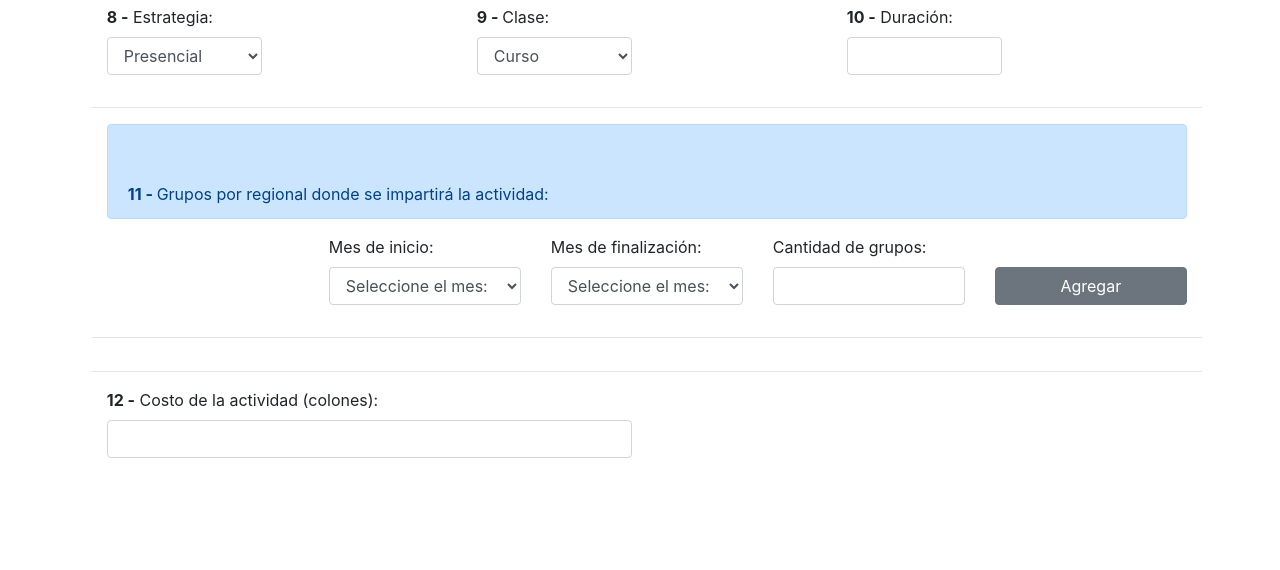
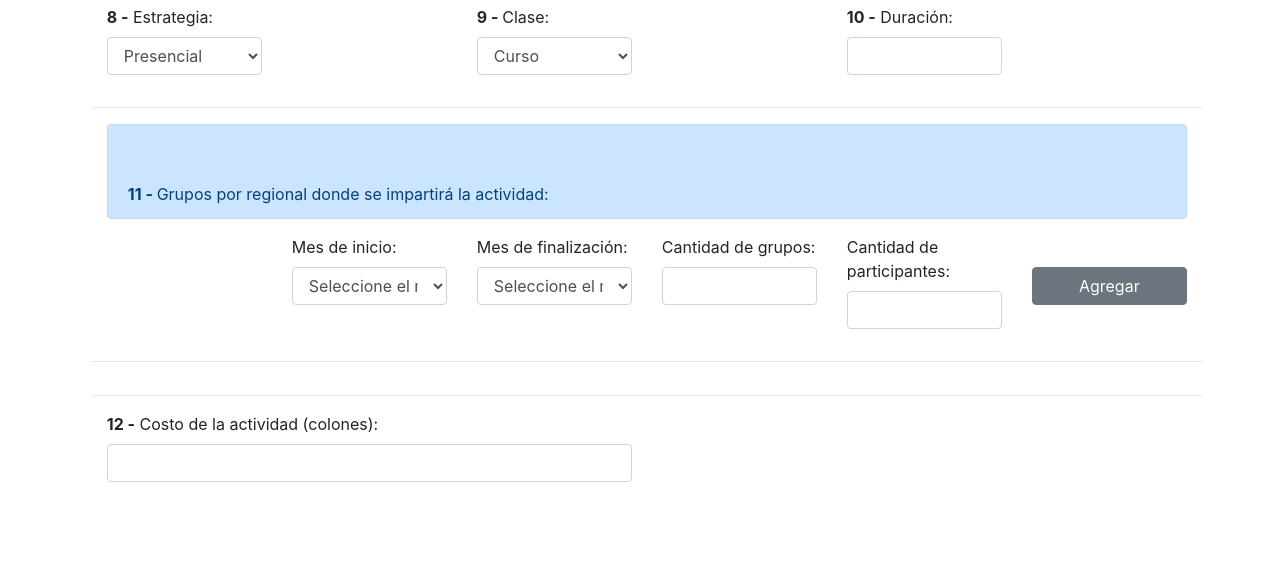
Before and after one commit to producciongespro/pfp, a PHP site: page /tcpdf/pages/mediador/detalle_actividad.php in a window 1280 px wide. Shown: the part 858-1428 px from the top of the page. Before the commit the page ends 1316 px from the top, so only its background shows below. Run offline with PHP 8.4, Linux system fonts and the light colour scheme; the visitor is signed in with stand-in values (Sample User, id 1); some libraries are stand-ins or nearby versions.

Commit message:
Visualización de participantes en las vistas
en las vistas de analista y edición en mediador (detalles)

```diff
--- a/js/controller/c_detalle_actividad.js
+++ b/js/controller/c_detalle_actividad.js
@@ -95,13 +95,6 @@ function enabledDiskFloppy() {
 
    console.log("Estado del PFP: " + userInfo.pfpStatus);
 
-  /*
-   console.log("Nombre " +  record.e_nombre);
-   console.log("duracion " + record.e_duracion);
-   console.log( "Sede " + record.e_sede);
-   console.log("tipo " + record.e_tipo);
-   console.log("Area " + record.e_area);
-   */
 
    //Si el estado es edicicón puede editar todos los campos
     if (userInfo.pfpStatus =="Edicion") {
@@ -307,12 +300,13 @@ function eventAddGroup() {
     $("#btnAgregarGrupo").click(function () {
         // console.log($("#nmbGrupos").val());
          if ($("#nmbGrupos").val() != "" ) {
-             v.table( "#colTableGroupos", m.addGroups( $("#selRegional").val(),  $("#selMesIni").val(),  $("#selMesFin").val(), $("#nmbGrupos").val())  );
+             v.table( "#colTableGroupos", m.addGroups( $("#selRegional").val(),  $("#selMesIni").val(),  $("#selMesFin").val(), $("#nmbGrupos").val(), $("#nmbCantidadParticipantes").val()   )  );
              //limpia los campos del sub formulario
              $("#selRegional").val("");
              $("#selMesIni").val("");
              $("#selMesFin").val("");
              $("#nmbGrupos").val("");
+             $("#nmbCantidadParticipantes").val();
              //Crea el evento para eliminar cada uno de los registros:
              eventDeleteGroup();
 
--- a/js/views/v_detalle_actividad.js
+++ b/js/views/v_detalle_actividad.js
@@ -65,6 +65,7 @@ View.prototype.table = function (visor, array ) {
         "<th scope='col'>Mes de inicio</th>" +
         "<th scope='col'>Mes de finalización</th>" +
         "<th scope='col'>Cantidad de grupos</th>" +
+        "<th scope='col'>Cantidad de participantes</th>" +
         "<th scope='col'>Eliminar</th>" +
       "</tr>" +
     "</thead>" +
@@ -85,9 +86,12 @@ View.prototype.table = function (visor, array ) {
                 "<td>" +
                   array[index].fin +
                 "</td>" +
-                "<td>" +
+                "<td class='text-center' >" +
                   array[index].grupos +
                 "</td>" +
+                "<td class='text-center'>" +
+                   array[index].cantParticipantes +
+              "</td>" +
 
               "<td>" +
                     "<i id='faiDel"+ index +"'  target='"+ index +"'   class='far fa-trash-alt fa-btn-obj btn-del'></i>" +
--- a/js_analista/controller/c_detalle_actividad.js
+++ b/js_analista/controller/c_detalle_actividad.js
@@ -238,12 +238,15 @@ function eventAddGroup() {
     $("#btnAgregarGrupo").click(function () {
         // console.log($("#nmbGrupos").val());
          if ($("#nmbGrupos").val() != "" ) {
-             v.table( "#colTableGroupos", m.addGroups( $("#selRegional").val(),  $("#selMesIni").val(),  $("#selMesFin").val(), $("#nmbGrupos").val())  );
+             v.table( "#colTableGroupos", m.addGroups( $("#selRegional").val(),  $("#selMesIni").val(),  $("#selMesFin").val(), $("#nmbGrupos").val(), $("#nmbCantParticipantes").val()  )  );
              //limpia los campos del sub formulario
              $("#selRegional").val("");
              $("#selMesIni").val("");
              $("#selMesFin").val("");
              $("#nmbGrupos").val("");
+             $("#nmbCantParticipantes").val("");
+
+
              //Crea el evento para eliminar cada uno de los registros:
              eventDeleteGroup();
 
--- a/js_analista/views/v_detalle_actividad.js
+++ b/js_analista/views/v_detalle_actividad.js
@@ -67,6 +67,7 @@ View.prototype.table = function (visor, array ) {
         "<th scope='col'>Mes de inicio</th>" +
         "<th scope='col'>Mes de finalización</th>" +
         "<th scope='col'>Cantidad de grupos</th>" +
+        "<th scope='col'>Cantidad de participantes</th>" +
         "<th scope='col'>Eliminar</th>" +
       "</tr>" +
     "</thead>" +
@@ -90,6 +91,9 @@ View.prototype.table = function (visor, array ) {
                 "<td>" +
                   array[index].grupos +
                 "</td>" +
+                "<td>" +
+                array[index].cantParticipantes +
+              "</td>" +
 
               "<td>" +
                     "<i id='faiDel"+ index +"'  target='"+ index +"'   class='far fa-trash-alt fa-btn-obj btn-del'></i>" +
--- a/pages/mediador/detalle_actividad.php
+++ b/pages/mediador/detalle_actividad.php
@@ -260,8 +260,15 @@
 
                 <div class="col">
                     <div class="form-group">
-                             <label for="txtCantidad"> Cantidad de grupos:</label>
+                             <label for="nmbGrupos"> Cantidad de grupos:</label>
                              <input type="number" min="1" class="form-control" id="nmbGrupos" >
+                    </div>
+                </div>
+
+                <div class="col">
+                    <div class="form-group">
+                             <label for="nmbCantidadParticipantes"> Cantidad de participantes:</label>
+                             <input type="number" min="1" class="form-control" id="nmbCantidadParticipantes" >
                     </div>
                 </div>
 
```
Also changed, not shown: pages/analista/detalle_actividad.php (+8 -1 lines).
